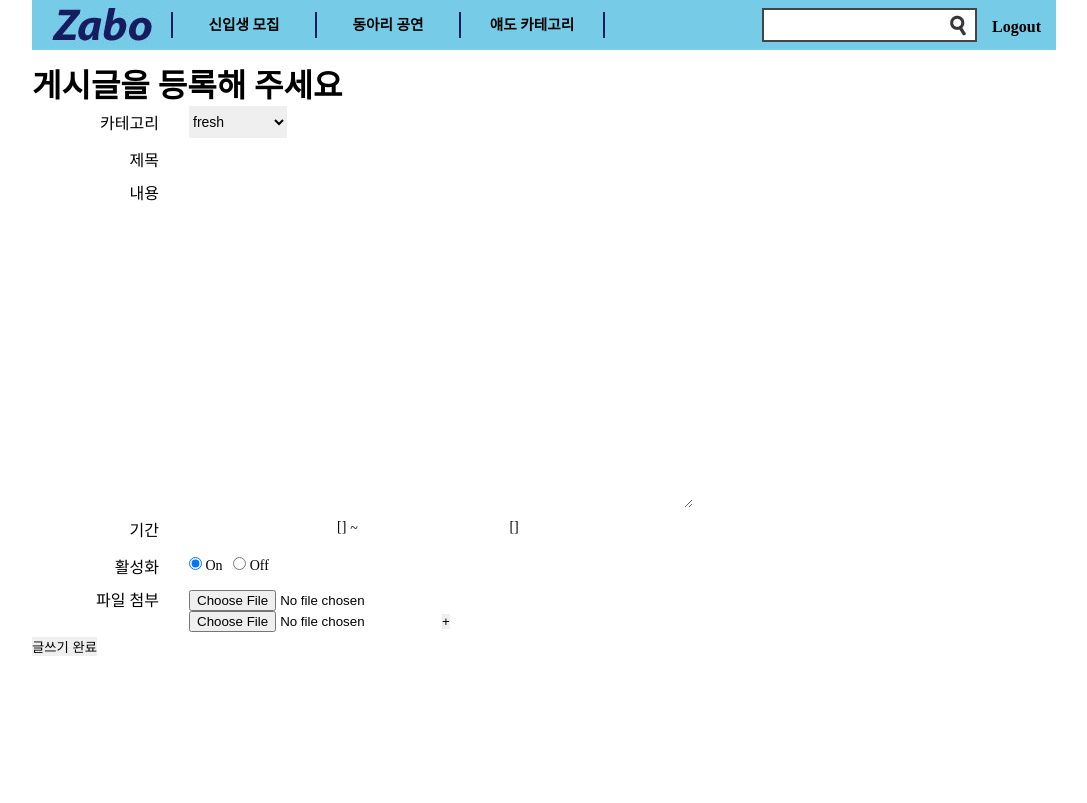
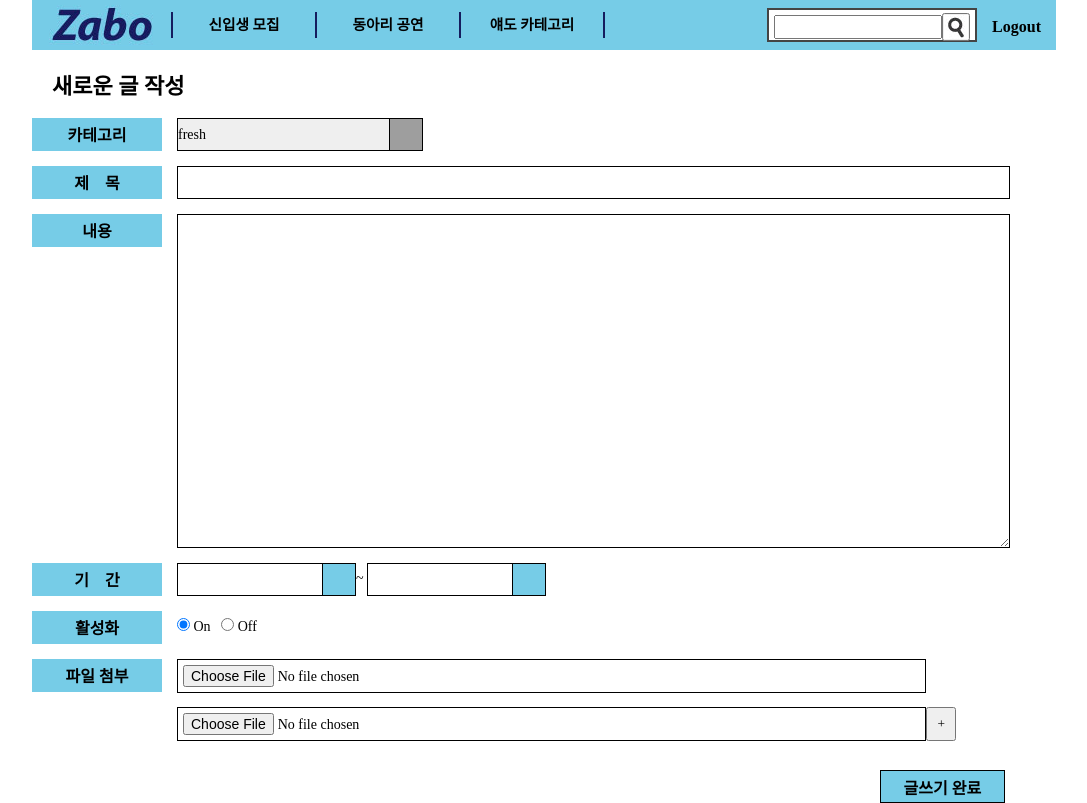
Before and after one commit to rodumani/zabo, a Django app: page /registration/ in a window 1280 px wide. Shown: the whole page, without its empty margins (96-1183 px from the left). Before the commit the page ends 656 px from the top, so only its background shows below. Run offline with Django 3.2, Linux system fonts and the light colour scheme; a user stored in the database is signed in; some libraries are stand-ins or nearby versions; grey boxes are pictures that could not be loaded.

Commit message:
Implement new registration page as design.

```diff
--- a/zabo/static/css/layout.css
+++ b/zabo/static/css/layout.css
@@ -2,7 +2,7 @@
 {
     margin:0;
     padding:0;
-    border:0;
+    font-family: '맑은 고딕';
 }
 
 html
@@ -156,4 +156,5 @@ form#search *
 #content
 {
     float:left;
+    width:inherit;
 }
--- a/zabo/static/css/registration.css
+++ b/zabo/static/css/registration.css
@@ -1,3 +1,4 @@
+
 
 .ui-datepicker { font-size:11px; }
 
@@ -10,7 +11,7 @@
 
 .form-label {
     float:left;
-    text-align : right;
+    text-align : center;
     position : relative;
     width : 16%;
     padding-top:4px;
@@ -19,7 +20,7 @@
 }
 
 .form-col {
-    width : 70%;
+    width : 80%;
     position : relative;
     min-height : 1px;
     float : left;
@@ -39,24 +40,26 @@
 }
 
 select.form-control {
-    width : 20%;
-    height : 32px;
+    width : 30%;
+    height : 33px;
 }
 
 input.form-control {
     padding : 6px 0px 6px 12px;
+    height : 19px;
 }
 
 textarea.form-control {
     height : auto;
-    padding : 6px 2px 6px 12px;
+    padding : 6px 0px 6px 12px;
 }
 
-.form-control .input-radio, .form-control .input-file {
+.form-control .input-radio {
     margin-top : 7px;
 }
 
 .form-control div.input-group input {
+    height : 19px;
     margin-top : 0px;
     width : 120px;
     padding : 6px 12px;
@@ -67,6 +70,84 @@ textarea.form-control {
 .input-group .input-group-addon {
     display : table-cell;
     vertical-align : middle;
-    height : 27px;
+    height : 31px;
     padding : 0px 4px;
 }
+/*
+ * custom
+ */
+
+
+#registration-form {
+    width : inherit;
+    margin-top : 10px;
+}
+
+#registration-form .form-group {
+    margin-bottom : 15px;
+}
+
+#registration-form input,
+#registration-form select,
+#registration-form textarea {
+    border : 1px solid;
+}
+
+#registration-form .input-group .input-group-addon {
+    border : 1px solid;
+    border-left : 0px;
+    background-color : #76CCE7;
+    width : 24px;
+}
+
+#registration-form .form-label {
+    background-color : #76CCE7;
+    width : 100px;
+    height : 29px;
+    font-weight : bold;
+}
+
+p#registration-header {
+    padding : 8px 20px;
+    font-weight: bold;
+    font-size : 22px;
+}
+
+#registration-form #registration-category .input-group-addon {
+    display:none;
+}
+
+div#poster-file input[type="file"] {
+    background-color : #ffffff;
+    padding : 0px;
+    height : 22px;
+    width : 90%;
+    padding : 5px;
+}
+
+#registration-submit {
+    float : right;
+    margin-right : 5%;
+    height : 33px;
+    width : 125px;
+    background-color : #76CCE7;
+    padding: 4px 15px;
+    font-weight : bold;
+    font-size : 16px;
+}
+
+@media screen and (-webkit-min-device-pixel-ratio:0) {
+    #registration-form select {
+        -webkit-appearance: none;
+    }
+
+    #registration-form #registration-category .input-group-addon {
+        position : relative;
+        left : -34px;
+        border-left: 1px solid;
+        display : table-cell;
+        width : 24px;
+        background : url("http://sparcs.org/media/images/developer_color_vertical.png") no-repeat 0 0;
+        background-size : 33px 33px;
+    }
+}
--- a/zabo/static/js/registration.js
+++ b/zabo/static/js/registration.js
@@ -18,7 +18,13 @@
 			var me = this;
 
 			for (var i = 0; i < this.options.type_list.length; i++) {
-				var plus_button = $(document.createElement('button')).text('+');
+				var plus_button = $(document.createElement('button')).text('+').css({
+					'position' : 'relative',
+					'height' : '34px',
+					'width' : '30px',
+					'display' : 'table-cell',
+					'vertical-align' : 'middle',
+				});
 				var typename = this.options.type_list[i].name;
 				var input_container = $(document.createElement('div')).addClass('file-' + typename + '-div')
 				// override each type option
@@ -93,9 +99,16 @@
 			var currLen = this.info[type].inputs.length;
 			var me = this;
 
-			var inputDiv = $(document.createElement('div')).css('width', '300px');
+			var inputDiv = $(document.createElement('div')).css(this.info[type].css);
+
 			var input = $(document.createElement('input')).attr('type', 'file');
-			var removeButton = $(document.createElement('button')).text('x');
+			var removeButton = $(document.createElement('button')).text('X').css({
+				'position' : 'relative',
+				'height' : '34px',
+				'width' : '30px',
+				'display' : 'table-cell',
+				'vertical-align' : 'middle',
+			});
 
 			inputDiv.append(input).append(removeButton);
 			var inputInfo = {
@@ -109,7 +122,7 @@
 				me.removeInput(type, inputInfo);
 			});
 
-			input.addClass('file-' + type);
+			input.addClass('file-' + type).addClass('form-control');
 			this.info[type].div.append(inputDiv);
 			this.info[type].inputs.push(inputInfo);
 
@@ -159,13 +172,16 @@
 		minimum : 1,
 		maximum : 3,
 		default_file : [],
-		css : {},
+		css : {
+			'height' : '33px',
+			'margin-bottom' : '15px',
+		},
 	}
 
 })(window.jQuery);
 
 $(function(){
-	var poster_file = $('div#poster_file');
+	var poster_file = $('div#poster-file');
 	var file_handler = poster_file.file_handler({
 		'show_thumbnail' : true,
 		'type_list' : [{
--- a/zabo/templates/new_registration.html
+++ b/zabo/templates/new_registration.html
@@ -9,22 +9,25 @@
 {% endblock %}
 
 {% block content %}
-<h1>게시글을 등록해 주세요</h1>
-<form method="post" action="add_article/" enctype="multipart/form-data" style="width:700px">
+<p id="registration-header">새로운 글 작성</p>
+<form method="post" id="registration-form" action="add_article/" enctype="multipart/form-data">
 {% csrf_token %}
-	<div class="form-group">
+	<div class="form-group" id="registration-category">
         <label class="form-label">카테고리</label>
 		<div class="form-col">
+			<div class="input-group">
 				<select name="category" class="form-control">
 					{% for category in category_choice %}
 					<option value="{{category.0}}">{{category.1}}</option>
 					{% endfor %}
 				</select>
+				<span class="input-group-addon"></span>
+			</div>
 		</div>
     </div>
 
 	<div class="form-group">
-        <label class="form-label">제목</label>
+        <label class="form-label">제&nbsp;&nbsp;&nbsp;&nbsp;목</label>
 		<div class="form-col">
         	<input type="text" name="title" class="form-control"/>
 		</div>
@@ -38,12 +41,12 @@
     </div>
 
 	<div class="form-group">
-        <label class="form-label">기간</label>
+        <label class="form-label">기&nbsp;&nbsp;&nbsp;&nbsp;간</label>
 		<div class="form-col">
 			<div class="form-control floating">
 				<div class="input-group">
 					<input type="text" name="start_date" class="ui-datepicker-input" id="start_date"/>
-					<span class="input-group-addon">[]</span>
+					<span class="input-group-addon"></span>
 				</div>
 			</div>
 			<div class="form-control floating">
@@ -52,7 +55,7 @@
 			<div class="form-control floating">
 				<div class="input-group">
 					<input type="text" name="end_date" class="ui-datepicker-input" id="end_date"/>
-					<span class="input-group-addon">[]</span>
+					<span class="input-group-addon"></span>
 				</div>
 			</div>
 		</div>
@@ -73,8 +76,7 @@
 		<label class="form-label">파일 첨부</label>
 		<div class="form-col">
 			<div class="form-control">
-				<div class="input-file">
-					<div id="poster_file">
+				<div id="poster-file">
 					<!-- should be like
 						<input type="file" name="main"/>
 						<input type="file" name="sub1"/>
@@ -84,7 +86,6 @@
 			</div>
 		</div>
     </div>
-    </div>
-	<input type="submit" value="글쓰기 완료"/>
+	<input id="registration-submit" type="submit" value="글쓰기 완료"/>
 </form>
 {% endblock %}
```
Lines whose indentation alone changed are shown as unchanged.
